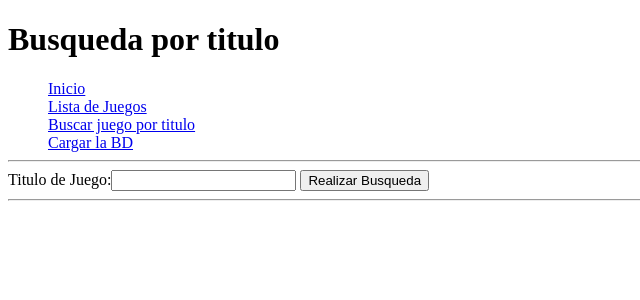
After one commit to pedbiefre/RecommendedGames, a Django app: page /busquedatitulo/ in a window 1280 px wide. The commit adds this page. Shown: the top 300 px of the page, without its empty margins (0-640 px from the left). Run offline with Django 3.2, Linux system fonts and the light colour scheme.

Commit message:
Búsqueda por titulo usando whoosh implementada

```diff
--- /dev/null
+++ b/main/forms.py
@@ -0,0 +1,8 @@
+# -*- encoding: utf-8 -*-
+from django import forms
+
+class UserForm(forms.Form):
+    id = forms.CharField(label='User ID')
+
+class BusquedaPorTituloForm(forms.Form):
+    titulo = forms.CharField(label='Titulo de Juego')
--- a/main/templates/base.html
+++ b/main/templates/base.html
@@ -11,7 +11,8 @@
   	{% block encabezado %}{% endblock %}
 
  			<dd><a href='/'>Inicio</a></dd>
-			<dd><a href='/juegos'>Lista de Juegos</a></dd>
+      <dd><a href='/juegos'>Lista de Juegos</a></dd>
+      <dd><a href='/busquedatitulo'>Buscar juego por titulo</a></dd>
 			<dd><a href='/carga'>Cargar la BD</a></dd>
 	<hr>
   </header>
--- /dev/null
+++ b/main/templates/juegobusquedaportitulo.html
@@ -0,0 +1,32 @@
+{% extends 'base.html' %}
+
+{% block encabezado %}
+<h1> Busqueda por titulo </h1>
+{% endblock %}
+
+{% block contenido %}
+
+	  	<form id="formulario" method="post" action=''>{% csrf_token %}
+			{{formulario}}
+			<input type='submit' value='Realizar Busqueda'/>
+		</form>
+
+		<hr>
+
+		{% if juegos %}
+			{% for row in juegos %}
+				<br></br>
+				<dt><b>Titulo: </b>{{row.titulo}}</dt>
+				<dd><img src='{{ row.caratula }}' width="100" height="120" ><dd></dd>
+			    <dd> <b>Precio: </b>{{row.precio}} € | <b>Fecha de Lanzamiento: </b>{{row.release}} </dd>
+			    <dd> <b>Generos: </b>
+			    {% for gen in row.generos %}
+			    	{{gen}}
+			    {% endfor %}
+				</dd>
+				<dd> <b>Descripción: </b> {{row.descripcion}}
+				</dd>
+
+			{% endfor %}
+		{% endif %}
+  {% endblock %}
--- a/main/views.py
+++ b/main/views.py
@@ -4,7 +4,12 @@ from django.shortcuts import render,redirect
 from bs4 import BeautifulSoup
 from urllib.request import Request, urlopen
 from datetime import datetime
-import locale
+import locale, os, shutil
+from whoosh.index import create_in,open_dir
+from whoosh.fields import KEYWORD, Schema, TEXT, DATETIME, ID, NUMERIC
+from whoosh.qparser import QueryParser, MultifieldParser
+from whoosh import qparser
+from main.forms import BusquedaPorTituloForm
 
 #aqui hacemos el scraping web y cargamos datos a la bd
 def populateDB():
@@ -23,10 +28,10 @@ def populateDB():
     s = BeautifulSoup(page,"lxml")
 
     all_link_juegos = s.find("div", class_= "search-wrapper").find("div",class_="search").findAll("div",class_="item")
-
+    juegos=[]
     for juego in all_link_juegos:
 
-        titulo = juego.find("div",class_="name").text
+        title = juego.find("div",class_="name").text
 
         cover = juego.find("img",class_="picture")['src']
 
@@ -41,7 +46,11 @@ def populateDB():
         tags = s.find("div",class_="tags").find_all("a")
         tags = [tag.text for tag in tags]
 
-        description= s.find("div",class_ ="description").text
+        try:
+            description= s.find("div",class_ ="description").text
+        except:
+            description="Este juego no dispone de descripción"
+
         if(len(description)>=500):
             description = description[:495]+"[...]"
 
@@ -58,20 +67,47 @@ def populateDB():
             if creado:
                 num_generos = num_generos+1
 
-        j = Juego.objects.create(titulo=titulo,cover_path=cover,description=description,release=release,precio=price)
+        j = Juego.objects.create(titulo=title,cover_path=cover,description=description,release=release,precio=price)
+        juegos.append((title,cover,description,release,price,lista_generos_obj))
 
         for g in lista_generos_obj:
             j.generos.add(g)
         num_juegos = num_juegos + 1
 
 
-    return ((num_juegos,num_generos))
+    return ((num_juegos,num_generos,juegos))
 
 #carga los datos desde la web en BD
 def carga(request):
     if request.method=='POST':
         if 'Aceptar' in request.POST:
-            num_juegos, num_generos = populateDB()
+            schem = Schema(titulo=TEXT(stored=True),caratula=TEXT(stored=True),descripcion=TEXT(stored=True),
+            release=DATETIME(stored=True),precio=NUMERIC(stored=True),generos=KEYWORD(stored=True,scorable=True,commas=True))
+
+            #si existe indice, eliminamos
+            if(os.path.exists("Index")):
+                shutil.rmtree("Index")
+            os.mkdir("Index")
+
+            ix = create_in("Index",schema=schem)
+
+            writer = ix.writer()
+            i=0
+            num_juegos, num_generos,juegos = populateDB()
+
+            for juego in juegos:
+                lista_generos_separados_por_comas=""
+                for genero in juego[5]:
+                    lista_generos_separados_por_comas+str(genero)+","
+                #eliminamos la ultima coma de lista_generos_separados_por_comas
+                lista_generos_separados_por_comas = lista_generos_separados_por_comas[:-1]
+
+                writer.add_document(titulo=str(juego[0]),caratula=juego[1],descripcion=juego[2],
+                release=juego[3],precio=float(juego[4]),generos=lista_generos_separados_por_comas)
+                i= i + 1
+            writer.commit()
+
+            print("Se han indexado "+ str(i) +" juegos en el índice de whoosh.")
             mensaje = "Se han almacenado: " +str(num_juegos) + " juegos y " +str(num_generos)+ " géneros."
             return render(request, 'cargaBD.html', {'mensaje':mensaje})
         else:
@@ -88,3 +124,21 @@ def inicio(request):
 def lista_juegos(request):
     juegos = Juego.objects.all()
     return render(request,'juegos.html',{'juegos':juegos})
+
+def buscar_juegoportitulo(request):
+    formulario = BusquedaPorTituloForm()
+    juegos=None
+    if request.method == 'POST':
+        formulario = BusquedaPorTituloForm(request.POST)
+        if formulario.is_valid():
+            ix = open_dir("Index")
+            with ix.searcher() as searcher:
+                query = QueryParser("titulo",ix.schema).parse(formulario.cleaned_data['titulo'])
+                result = searcher.search(query)
+                juegos=[]
+                for r in result:
+                    aux={"titulo": r["titulo"],"caratula":r["caratula"],"descripcion":r["descripcion"]
+                    ,"release":r["release"],"precio":r["precio"],"generos":r["generos"]}
+                    juegos.append(aux)
+
+    return render(request, 'juegobusquedaportitulo.html', {'formulario':formulario, 'juegos':juegos})
--- a/recommendedgames/urls.py
+++ b/recommendedgames/urls.py
@@ -21,5 +21,6 @@ urlpatterns = [
     path('admin/', admin.site.urls),
     path('',views.inicio),
     path('carga/',views.carga),
-    path('juegos/',views.lista_juegos)
+    path('juegos/',views.lista_juegos),
+    path('busquedatitulo/',views.buscar_juegoportitulo)
 ]
```
Also changed, not shown: db.sqlite3, 3 other files.
